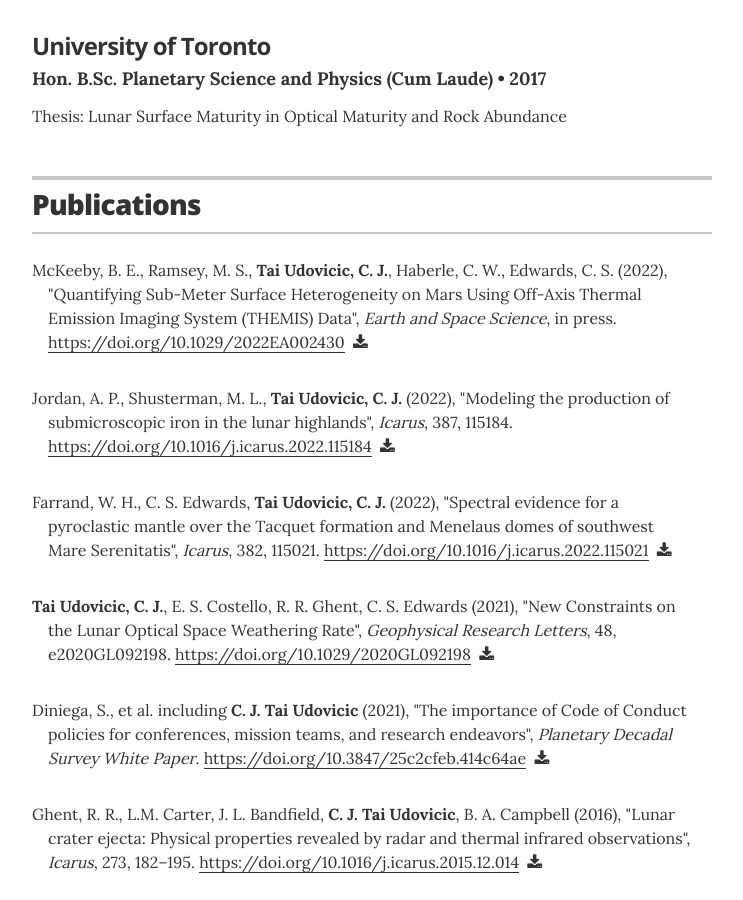
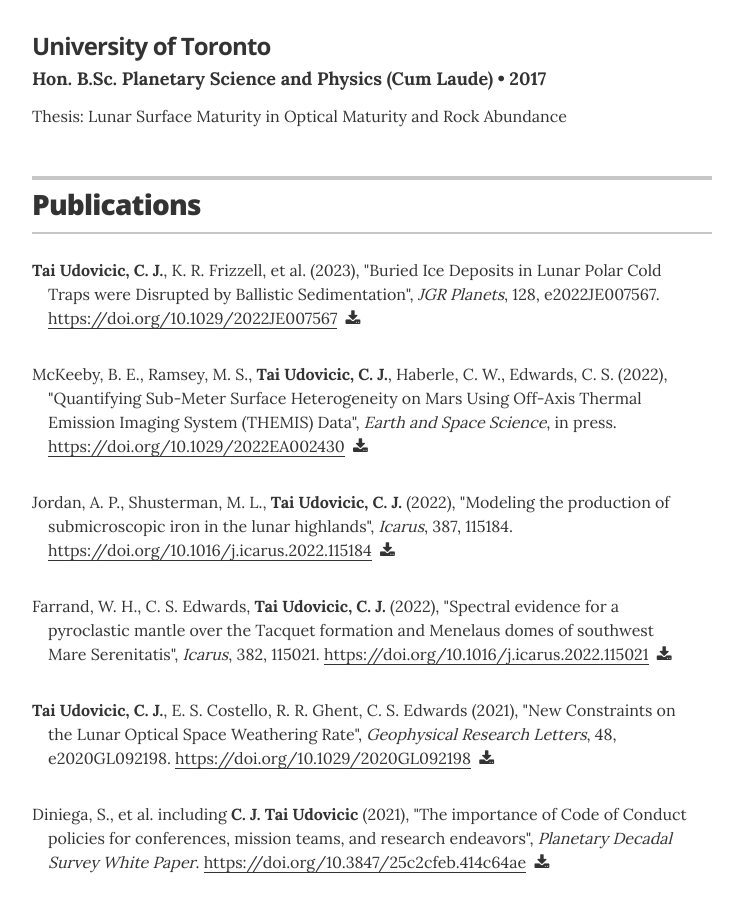
Before and after one commit to cjtu/cjtu.github.io, a Jekyll site: the page built from index.html, in a window 1280 px wide and 900 px high, scrolled down 836 px. Shown: the whole window, without its empty margins (268-1011 px from the left). Built offline with Jekyll 4.4.1, drawn with Linux system fonts in a browser that asks for light colours.

Commit message:
Add 2023 accepted version pdf

```diff
--- a/_data/publications.yml
+++ b/_data/publications.yml
@@ -1,4 +1,13 @@
 # Publications
+- title: 'Buried Ice Deposits in Lunar Polar Cold Traps were Disrupted by Ballistic Sedimentation'
+  authors: '<b>Tai Udovicic, C. J.</b>, K. R. Frizzell, et al.'
+  journal: JGR Planets
+  volume: 128
+  year: 2023
+  pages: e2022JE007567
+  doi: https://doi.org/10.1029/2022JE007567
+  pdf: 'pdfs/Tai_Udovicic_et_al_2023_accepted.pdf'
+
 - title: 'Quantifying Sub-Meter Surface Heterogeneity on Mars Using Off-Axis Thermal Emission Imaging System (THEMIS) Data'
   authors: 'McKeeby, B. E., Ramsey, M. S., <b>Tai Udovicic, C. J.</b>, Haberle, C. W., Edwards, C. S.'
   journal: Earth and Space Science
```
Also changed, not shown: 1 other file.
